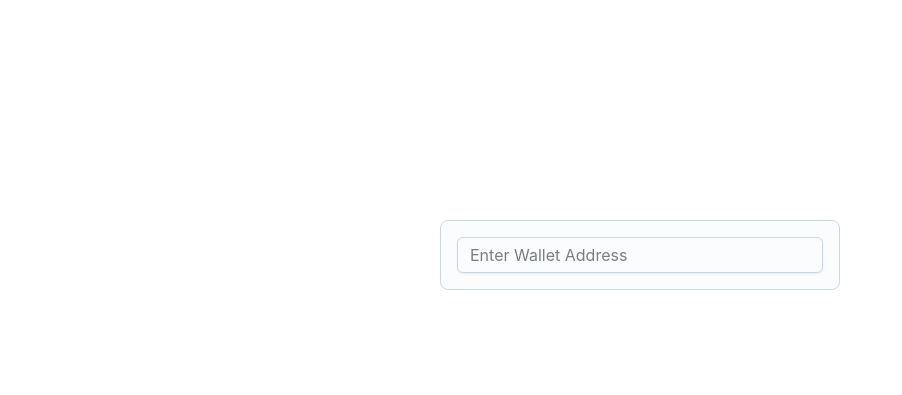
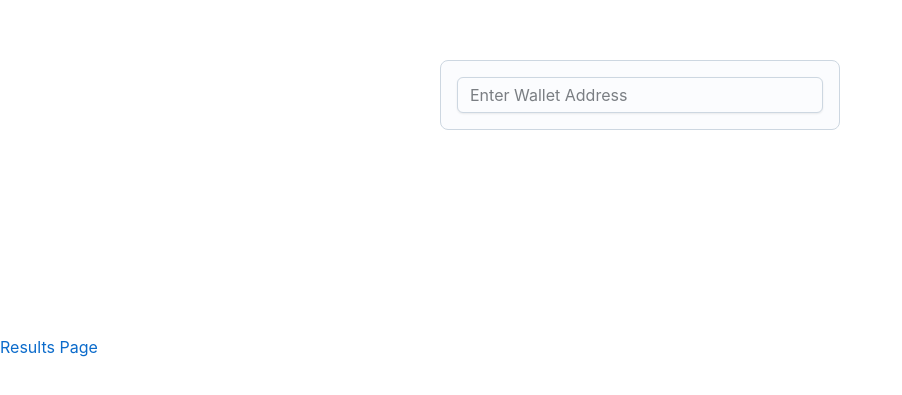
Before and after one commit to braincee/project-003, a Next.js app: page / in a window 1280 px wide. Shown: the part 145-540 px from the top of the page, without its empty margins (0-902 px from the left). Built offline with nearby package versions, Linux system fonts and the light colour scheme.

Commit message:
Add results page

```diff
--- /dev/null
+++ b/app/@results/page.tsx
@@ -0,0 +1,11 @@
+import { Box, Typography } from '@mui/joy'
+
+const Results = () => {
+  return (
+    <Box>
+      <Typography color='primary'>Results Page</Typography>
+    </Box>
+  )
+}
+
+export default Results
--- a/app/layout.tsx
+++ b/app/layout.tsx
@@ -7,16 +7,20 @@ export const metadata = {
   description: 'Generated by create next app',
 }
 
-export default function RootLayout({
-  children,
-}: {
+export default function Layout(props: {
   children: React.ReactNode
+  results: React.ReactNode
 }) {
   return (
     <html lang='en'>
       <body style={{ minHeight: '100vh' }}>
         <ThemeRegistry>
-          <Suspense fallback={<Loading />}>{children}</Suspense>
+          <Suspense fallback={<Loading />}>
+            <>
+              {props.children}
+              {props.results}
+            </>
+          </Suspense>
         </ThemeRegistry>
       </body>
     </html>
--- a/app/page.tsx
+++ b/app/page.tsx
@@ -39,7 +39,7 @@ export default function Home() {
           display: 'flex',
           justifyContent: 'center',
           alignItems: 'center',
-          height: '100vh',
+          height: '60vh',
           '@media (max-width: 767px)': {
             px: 5,
           },
```
